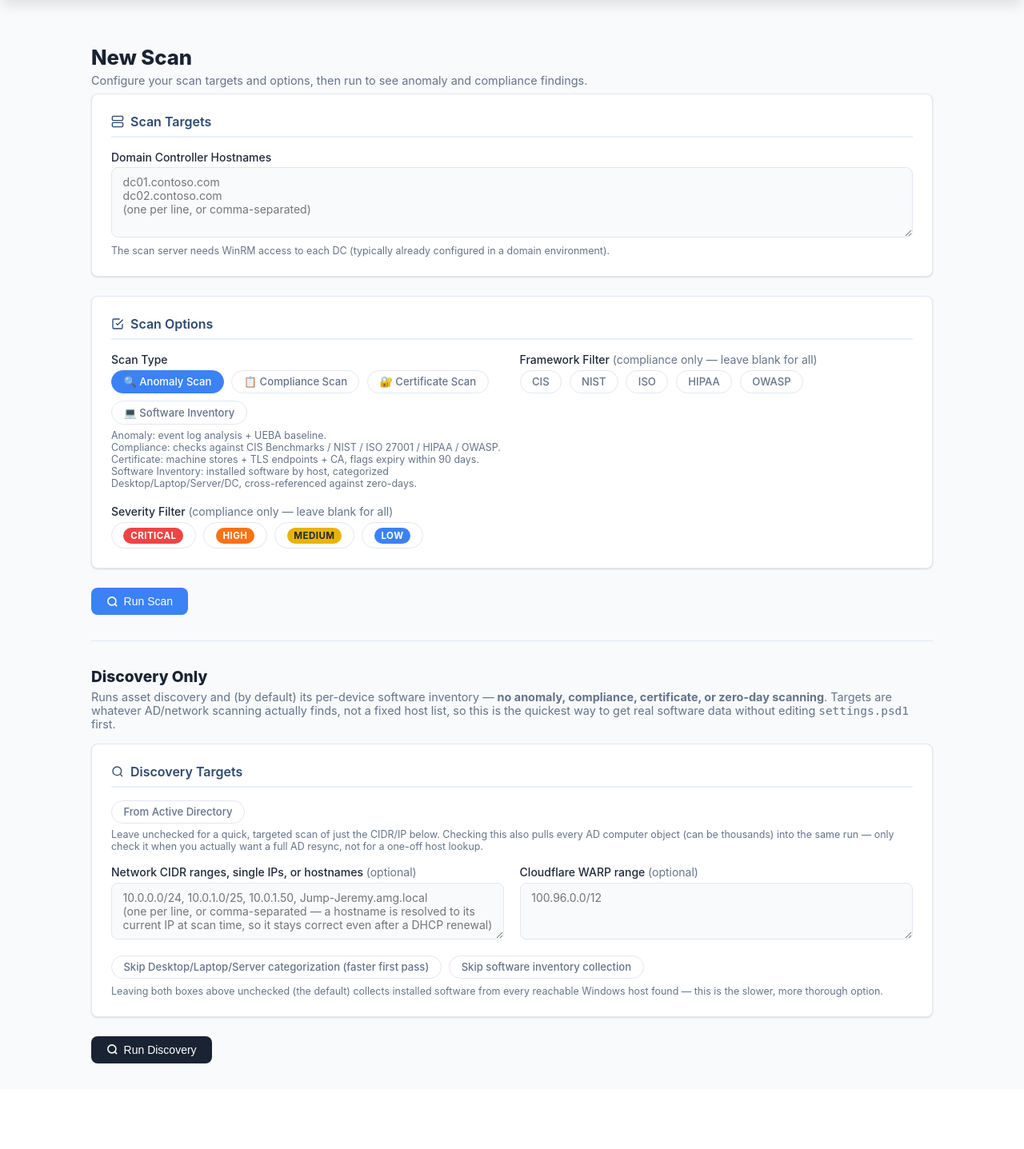
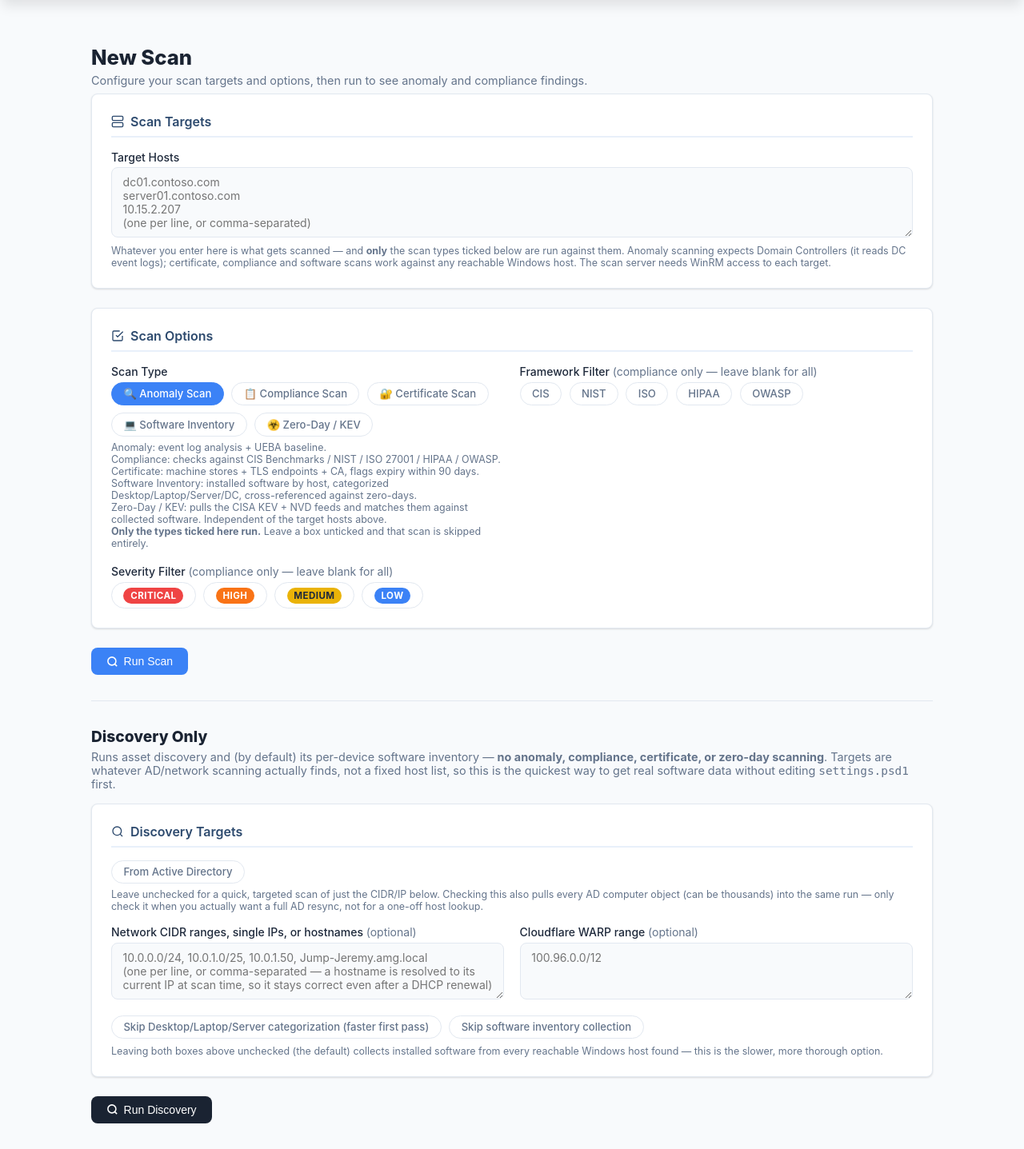
Before and after one commit to 83avenger/AD-Agent, a Flask app: page / in a window 1280 px wide. Shown: the part 71-1508 px from the top of the page at 80% size. Before the commit the page ends 1401 px from the top, so only its background shows below. Run offline with Flask 3, Linux system fonts and the light colour scheme; some libraries are stand-ins or nearby versions.

Commit message:
Run only the scan types selected in the web UI
Reported: selecting only "Certificate Scan" still ran a full zero-day
sweep - 282 matches, ~90 seconds, and a Teams alert attempt - before
reaching the certificate scan at all.

Root cause in Run-AnomalyScan.ps1:

  $runZeroDay = $ZeroDayScan -or ($config.ZeroDay.Enabled -and ...)

The -or means the config flag alone triggers the scan, and
ZeroDay.Enabled is $true by default, so zero-day ran on every scan
regardless of the UI selection. Correct for scheduled tasks, which pass
no switches and are meant to be config-driven; wrong when someone has
explicitly ticked one box. Note the certificate scan already got this
right with -and, so the inconsistency was specific to zero-day.

Adds -OnlySelectedScans: when passed, each section runs only if its own
switch was passed, ignoring the config fallback. The web UI always
passes it; Register-ScheduledTask.ps1 deliberately does not, so
unattended runs behave exactly as before (verified: 0 occurrences
there). The module import gate honours it too, so the ZeroDay module
isn't loaded for a run that won't use it.

Zero-day was also unreachable from the UI - no checkbox existed - while
running on every scan anyway. It's now a selectable type, so it can be
both requested and, more importantly, declined.

Relabels "Domain Controller Hostnames" to "Target Hosts". Certificate,
compliance and software scans work against any reachable Windows host;
only anomaly scanning actually needs DCs, since it reads DC event logs.
The old label made the field look DC-only when the user was scanning
10.15.2.207 for certificates. Help text now states plainly that only
ticked types run.

Verified the argument sets for five selection combinations: a
certificate-only run now emits -OnlySelectedScans -CertificateScan
-SkipAnomalyScan with no -ZeroDayScan.

Co-Authored-By: Claude Opus 5 <noreply@anthropic.com>
Claude-Session: https://claude.ai/code/session_01Sdd52zyevE42JC3mWBHu7Z

```diff
--- a/WebApp/app.py
+++ b/WebApp/app.py
@@ -189,12 +189,20 @@ def _run_scan(
         "-JsonOutput",
     ]
 
+    # -OnlySelectedScans makes the scanner honour this selection exactly. Without it,
+    # settings.psd1's own enable flags act as an OR fallback, so picking just
+    # "Certificate Scan" here still ran a full zero-day sweep. Scheduled tasks
+    # deliberately don't pass it - unattended runs should stay config-driven.
+    cmd.append("-OnlySelectedScans")
+
     if "compliance" in scan_types:
         cmd.append("-ComplianceScan")
     if "certificate" in scan_types:
         cmd.append("-CertificateScan")
     if "software" in scan_types:
         cmd.append("-SoftwareInventoryScan")
+    if "zeroday" in scan_types:
+        cmd.append("-ZeroDayScan")
     if "anomaly" not in scan_types:
         cmd.append("-SkipAnomalyScan")
     # A comma-joined single argument, not multiple space-separated ones: PowerShell's
--- a/WebApp/templates/index.html
+++ b/WebApp/templates/index.html
@@ -25,16 +25,19 @@
       Scan Targets
     </div>
 
-    <label for="domain_controllers">Domain Controller Hostnames</label>
+    <label for="domain_controllers">Target Hosts</label>
     <textarea
       id="domain_controllers"
       name="domain_controllers"
       rows="4"
-      placeholder="dc01.contoso.com&#10;dc02.contoso.com&#10;(one per line, or comma-separated)"
+      placeholder="dc01.contoso.com&#10;server01.contoso.com&#10;10.15.2.207&#10;(one per line, or comma-separated)"
       required
     >{{ scan_config.dcs | join('\n') if scan_config else '' }}</textarea>
     <p style="font-size:.78rem; color:var(--muted); margin-top:.3rem;">
-      The scan server needs WinRM access to each DC (typically already configured in a domain environment).
+      Whatever you enter here is what gets scanned — and <strong>only</strong> the scan types ticked
+      below are run against them. Anomaly scanning expects Domain Controllers (it reads DC event
+      logs); certificate, compliance and software scans work against any reachable Windows host.
+      The scan server needs WinRM access to each target.
     </p>
   </div>
 
@@ -71,12 +74,19 @@
               {{'checked' if 'software' in cur_types else ''}}>
             <label for="st_software">💻 Software Inventory</label>
           </div>
+          <div class="checkbox-chip">
+            <input type="checkbox" id="st_zeroday" name="scan_types" value="zeroday"
+              {{'checked' if 'zeroday' in cur_types else ''}}>
+            <label for="st_zeroday">☣️ Zero-Day / KEV</label>
+          </div>
         </div>
         <p style="font-size:.78rem; color:var(--muted); margin-top:.4rem;">
           Anomaly: event log analysis + UEBA baseline.<br>
           Compliance: checks against CIS Benchmarks / NIST / ISO 27001 / HIPAA / OWASP.<br>
           Certificate: machine stores + TLS endpoints + CA, flags expiry within 90 days.<br>
-          Software Inventory: installed software by host, categorized Desktop/Laptop/Server/DC, cross-referenced against zero-days.
+          Software Inventory: installed software by host, categorized Desktop/Laptop/Server/DC, cross-referenced against zero-days.<br>
+          Zero-Day / KEV: pulls the CISA KEV + NVD feeds and matches them against collected software. Independent of the target hosts above.<br>
+          <strong>Only the types ticked here run.</strong> Leave a box unticked and that scan is skipped entirely.
         </p>
       </div>
 
```
Also changed, not shown: 1 other file.
